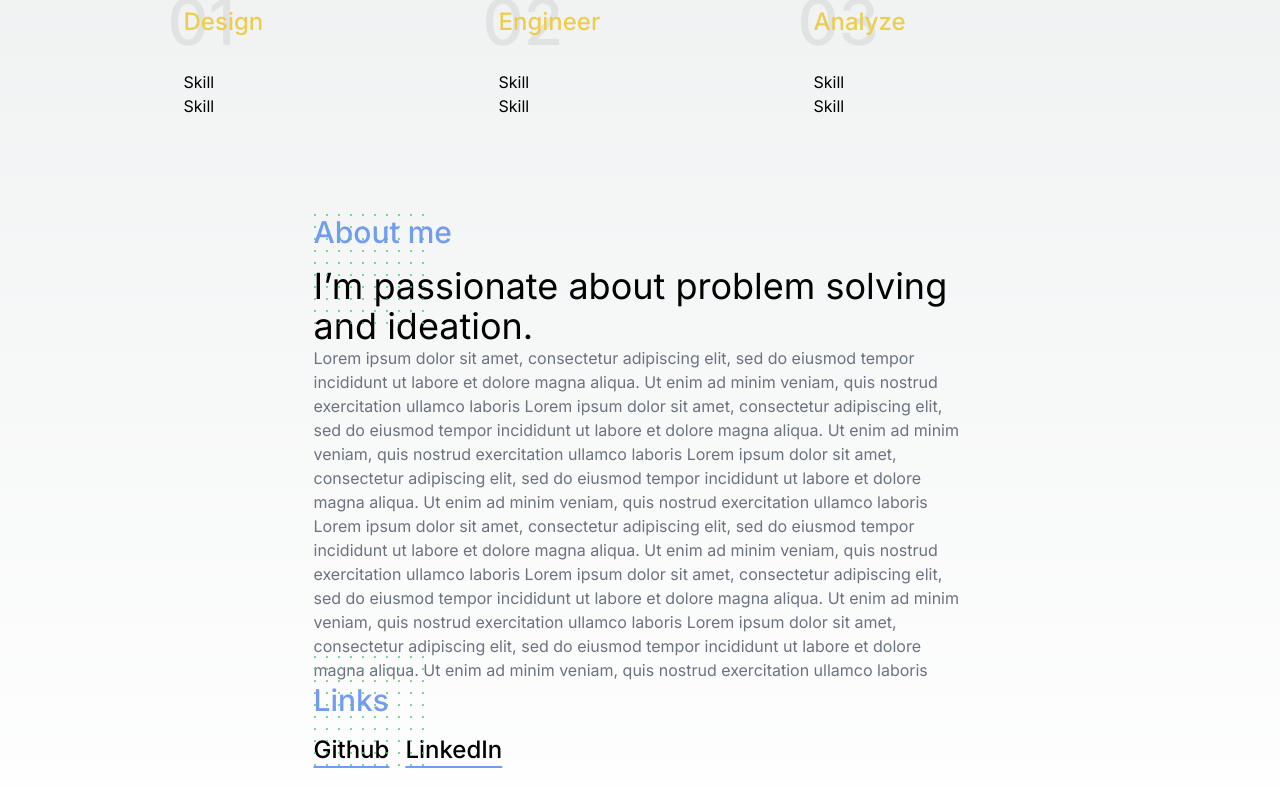
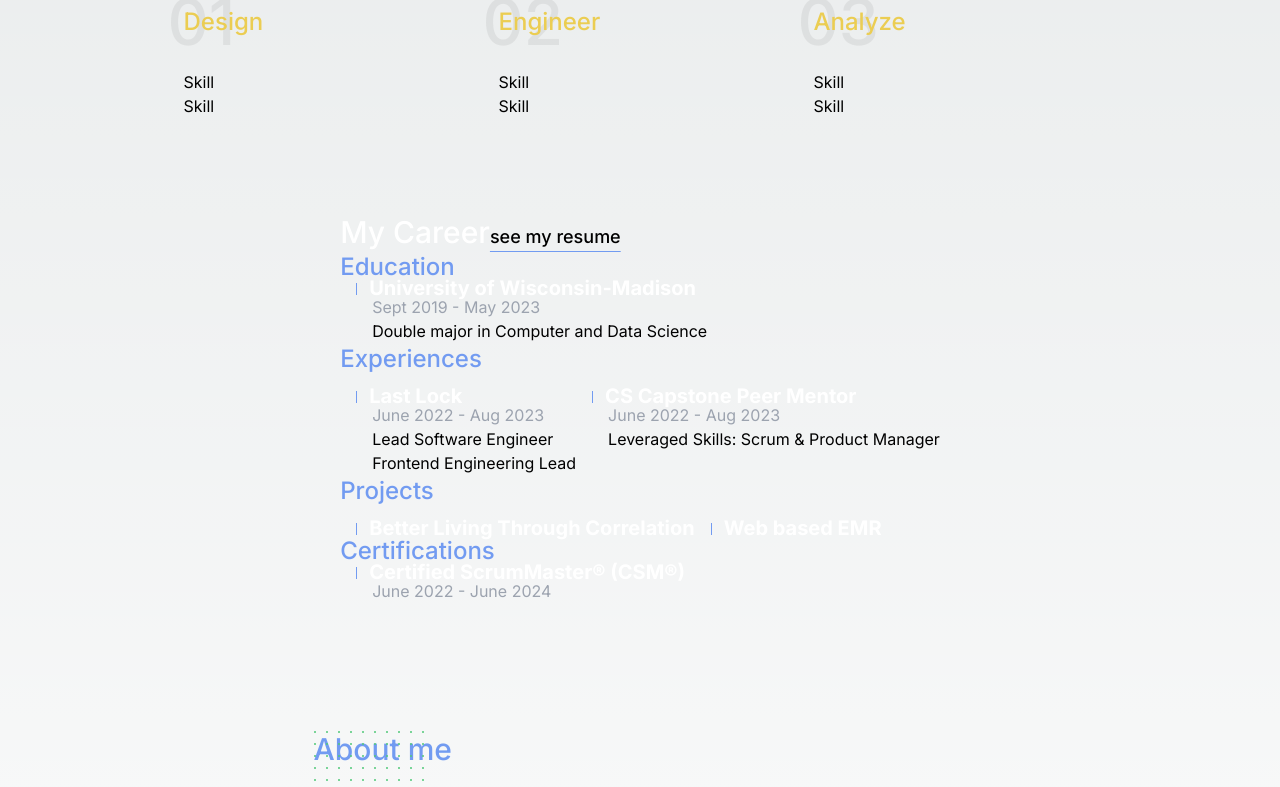
Before and after one commit to AkBo24/Personal-Website, a Next.js app in the folder website/: page / in a window 1280 px wide. Shown: the part 1602-2389 px from the top of the page. Built offline with nearby package versions, Linux system fonts and the light colour scheme.

Commit message:
Added functional UI for career

```diff
--- /dev/null
+++ b/website/app/Sections/Career/Career.tsx
@@ -0,0 +1,85 @@
+import React from 'react';
+
+const Career = () => {
+    return (
+        <div>
+            <h3 className='sectionHeaderBlue text-white inline'>My Career</h3>
+
+            <a
+                href=''
+                target='_blank'
+                rel='noopener noreferrer'
+                className='text-lg font-medium underlineLightblue mr-4'>
+                see my resume
+            </a>
+
+            <h3 className='sectionSecondaryHeaderBlue m-0'>Education</h3>
+            <div className='pl-4'>
+                {/* <div className='w-2.5 h-px origin-top-left -rotate-90 bg-lightPrimaryBlue rounded-[1px] ' /> */}
+                <h4 className='text-white text-xl font-bold border-l-lightPrimaryBlue border-l-[1px] pl-3 h-3 leading-[11px]'>
+                    University of Wisconsin-Madison
+                </h4>
+                <p className='text-gray-400 pl-4'>Sept 2019 - May 2023</p>
+                <p className='pl-4'>Double major in Computer and Data Science</p>
+            </div>
+
+            <h3 className='sectionSecondaryHeaderBlue'>Experiences</h3>
+            <div className='flex'>
+                <div className='pl-4'>
+                    {/* <div className='w-2.5 h-px origin-top-left -rotate-90 bg-lightPrimaryBlue rounded-[1px] ' /> */}
+                    <h4 className='text-white text-xl font-bold border-l-lightPrimaryBlue border-l-[1px] pl-3 h-3 leading-[11px]'>
+                        Last Lock
+                    </h4>
+                    <p className='text-gray-400 pl-4'>June 2022 - Aug 2023</p>
+                    <p className='pl-4'>
+                        Lead Software Engineer <br /> Frontend Engineering Lead
+                    </p>
+                </div>
+
+                <div className='pl-4'>
+                    {/* <div className='w-2.5 h-px origin-top-left -rotate-90 bg-lightPrimaryBlue rounded-[1px] ' /> */}
+                    <h4 className='text-white text-xl font-bold border-l-lightPrimaryBlue border-l-[1px] pl-3 h-3 leading-[11px]'>
+                        CS Capstone Peer Mentor
+                    </h4>
+                    <p className='text-gray-400 pl-4'>June 2022 - Aug 2023</p>
+                    <p className='pl-4'>Leveraged Skills: Scrum & Product Manager</p>
+                </div>
+            </div>
+
+            <h3 className='sectionSecondaryHeaderBlue'>Projects</h3>
+            <div className='flex'>
+                <div className='pl-4'>
+                    {/* <div className='w-2.5 h-px origin-top-left -rotate-90 bg-lightPrimaryBlue rounded-[1px] ' /> */}
+                    <h4 className='text-white text-xl font-bold border-l-lightPrimaryBlue border-l-[1px] pl-3 h-3 leading-[11px]'>
+                        Better Living Through Correlation
+                    </h4>
+                    {/* <p className='text-gray-400 pl-4'>June 2022 - Aug 2023</p>
+                    <p className='pl-4'>
+                        Lead Software Engineer <br /> Frontend Engineering Lead
+                    </p> */}
+                </div>
+
+                <div className='pl-4'>
+                    {/* <div className='w-2.5 h-px origin-top-left -rotate-90 bg-lightPrimaryBlue rounded-[1px] ' /> */}
+                    <h4 className='text-white text-xl font-bold border-l-lightPrimaryBlue border-l-[1px] pl-3 h-3 leading-[11px]'>
+                        Web based EMR
+                    </h4>
+                    {/* <p className='text-gray-400 pl-4'>June 2022 - Aug 2023</p>
+                    <p className='pl-4'>Leveraged Skills: Scrum & Product Manager</p> */}
+                </div>
+            </div>
+
+            <h3 className='sectionSecondaryHeaderBlue m-0'>Certifications</h3>
+            <div className='pl-4'>
+                {/* <div className='w-2.5 h-px origin-top-left -rotate-90 bg-lightPrimaryBlue rounded-[1px] ' /> */}
+                <h4 className='text-white text-xl font-bold border-l-lightPrimaryBlue border-l-[1px] pl-3 h-3 leading-[11px]'>
+                    Certified ScrumMaster® (CSM®)
+                </h4>
+                <p className='text-gray-400 pl-4'>June 2022 - June 2024</p>
+                {/* <p className='pl-4'>Double major in Computer and Data Science</p> */}
+            </div>
+        </div>
+    );
+};
+
+export default Career;
--- a/website/app/globals.css
+++ b/website/app/globals.css
@@ -32,6 +32,10 @@ body {
     @apply text-lightPrimaryBlue text-3xl font-medium mb-4
   }
 
+  .sectionSecondaryHeaderBlue {
+    @apply text-lightPrimaryBlue text-2xl font-medium mb-4
+  }
+
   .underlineLightblue {
     @apply underline decoration-lightPrimaryBlue underline-offset-8
   }
--- a/website/app/page.tsx
+++ b/website/app/page.tsx
@@ -2,12 +2,14 @@ import Image from 'next/image';
 import Landing from './Sections/Landing/Landing';
 import Skillset from './Sections/Skillset/Skillset';
 import About from './Sections/About/About';
+import Career from './Sections/Career/Career';
 
 export default function Home() {
     return (
         <main className='flex flex-col gap-32 min-h-screen items-center justify-between p-24'>
             <Landing />
             <Skillset />
+            <Career />
             <About />
         </main>
     );
```
